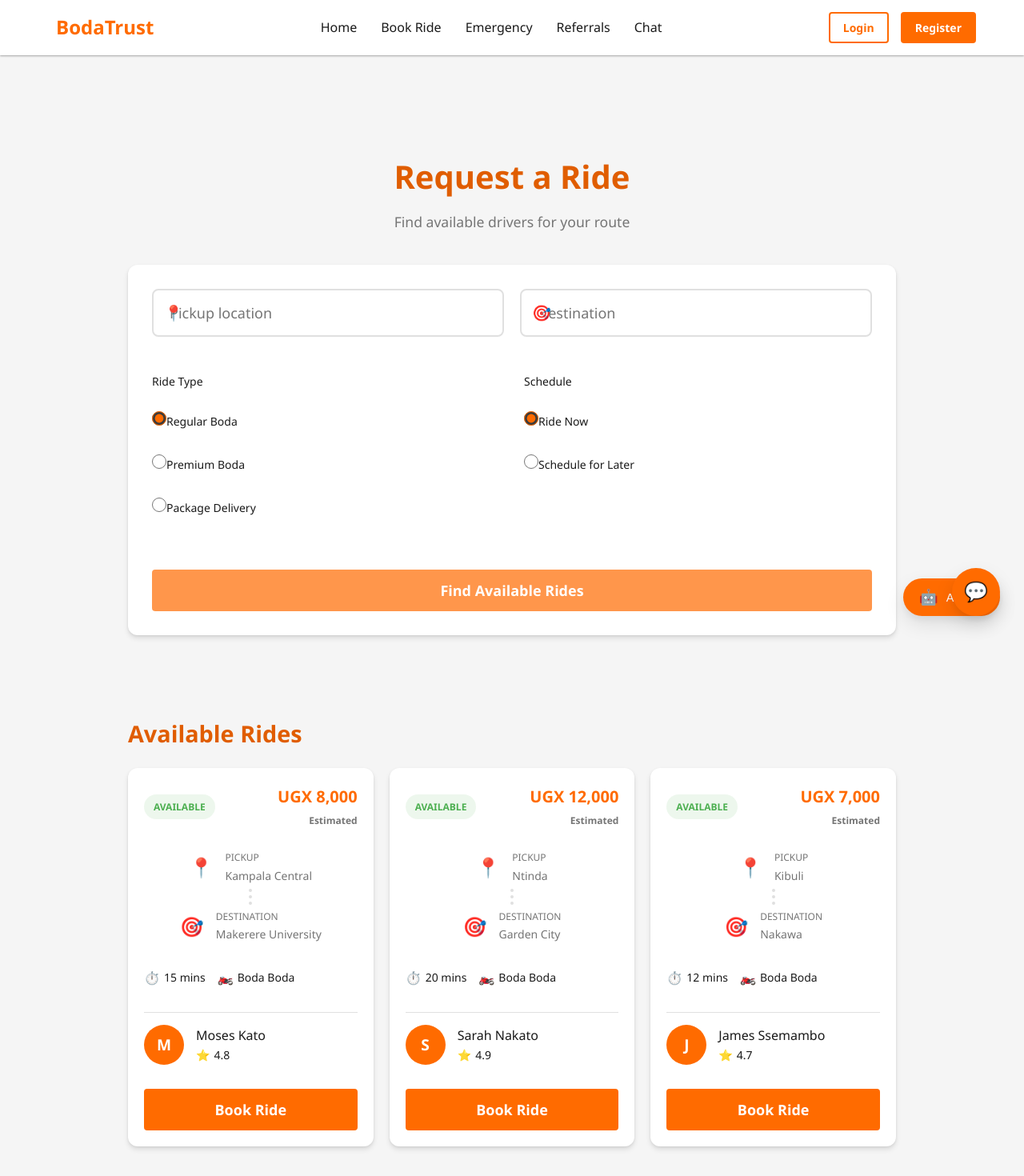
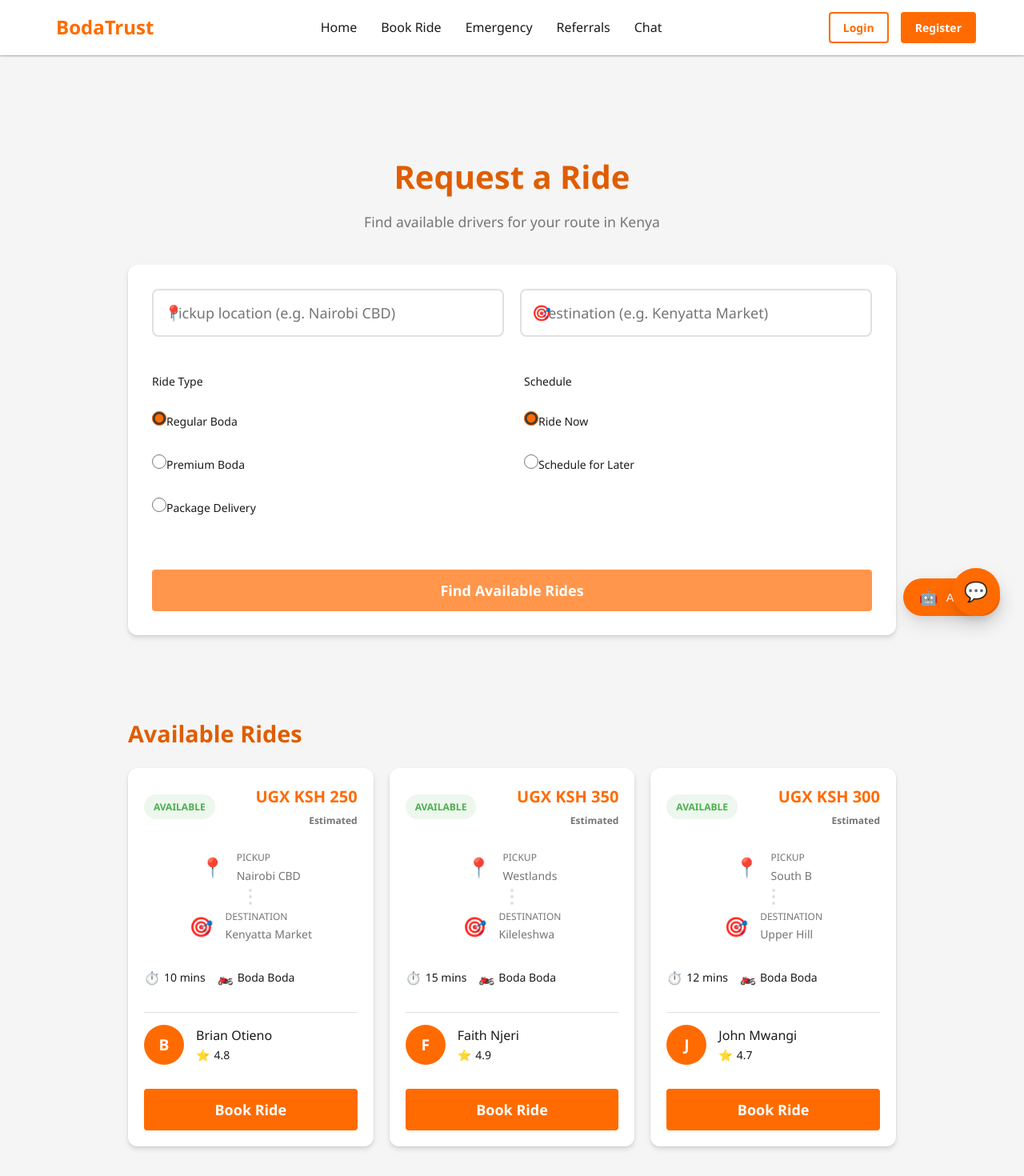
Before and after one commit to BOBWANDATI/BODA-TRUST, a React (Vite) app: page /ride-request in a window 1280 px wide. Shown: the top 1470 px of the page at 80% size. Built offline with nearby package versions, Linux system fonts and the light colour scheme.

Commit message:
Update RideRequest.jsx

```diff
--- a/src/components/RideRequest.jsx
+++ b/src/components/RideRequest.jsx
@@ -9,36 +9,37 @@ const RideRequest = () => {
   const [destination, setDestination] = useState('');
   const [rideType, setRideType] = useState('regular');
   const [schedule, setSchedule] = useState('now');
+
   const [availableRides] = useState([
     {
       id: 1,
-      pickup: 'Kampala Central',
-      destination: 'Makerere University',
-      estimatedTime: 15,
-      price: 8000,
-      driverName: 'Moses Kato',
+      pickup: 'Nairobi CBD',
+      destination: 'Kenyatta Market',
+      estimatedTime: 10,
+      price: 250,
+      driverName: 'Brian Otieno',
       driverRating: 4.8,
       vehicleType: 'Boda Boda',
       status: 'available'
     },
     {
       id: 2,
-      pickup: 'Ntinda',
-      destination: 'Garden City',
-      estimatedTime: 20,
-      price: 12000,
-      driverName: 'Sarah Nakato',
+      pickup: 'Westlands',
+      destination: 'Kileleshwa',
+      estimatedTime: 15,
+      price: 350,
+      driverName: 'Faith Njeri',
       driverRating: 4.9,
       vehicleType: 'Boda Boda',
       status: 'available'
     },
     {
       id: 3,
-      pickup: 'Kibuli',
-      destination: 'Nakawa',
+      pickup: 'South B',
+      destination: 'Upper Hill',
       estimatedTime: 12,
-      price: 7000,
-      driverName: 'James Ssemambo',
+      price: 300,
+      driverName: 'John Mwangi',
       driverRating: 4.7,
       vehicleType: 'Boda Boda',
       status: 'available'
@@ -65,20 +66,20 @@ const RideRequest = () => {
       <div className="ride-request-container">
         <div className="ride-request-header">
           <h1>Request a Ride</h1>
-          <p>Find available drivers for your route</p>
+          <p>Find available drivers for your route in Kenya</p>
         </div>
 
         <div className="ride-request-form">
           <div className="form-row">
             <Input
-              placeholder="Pickup location"
+              placeholder="Pickup location (e.g. Nairobi CBD)"
               value={pickup}
               onChange={(e) => setPickup(e.target.value)}
               icon="📍"
               size="lg"
             />
             <Input
-              placeholder="Destination"
+              placeholder="Destination (e.g. Kenyatta Market)"
               value={destination}
               onChange={(e) => setDestination(e.target.value)}
               icon="🎯"
@@ -168,6 +169,7 @@ const RideRequest = () => {
               <RideCard
                 key={ride.id}
                 {...ride}
+                price={`KSH ${ride.price.toLocaleString()}`}
                 onBook={() => handleBookRide(ride.id)}
               />
             ))}
```
